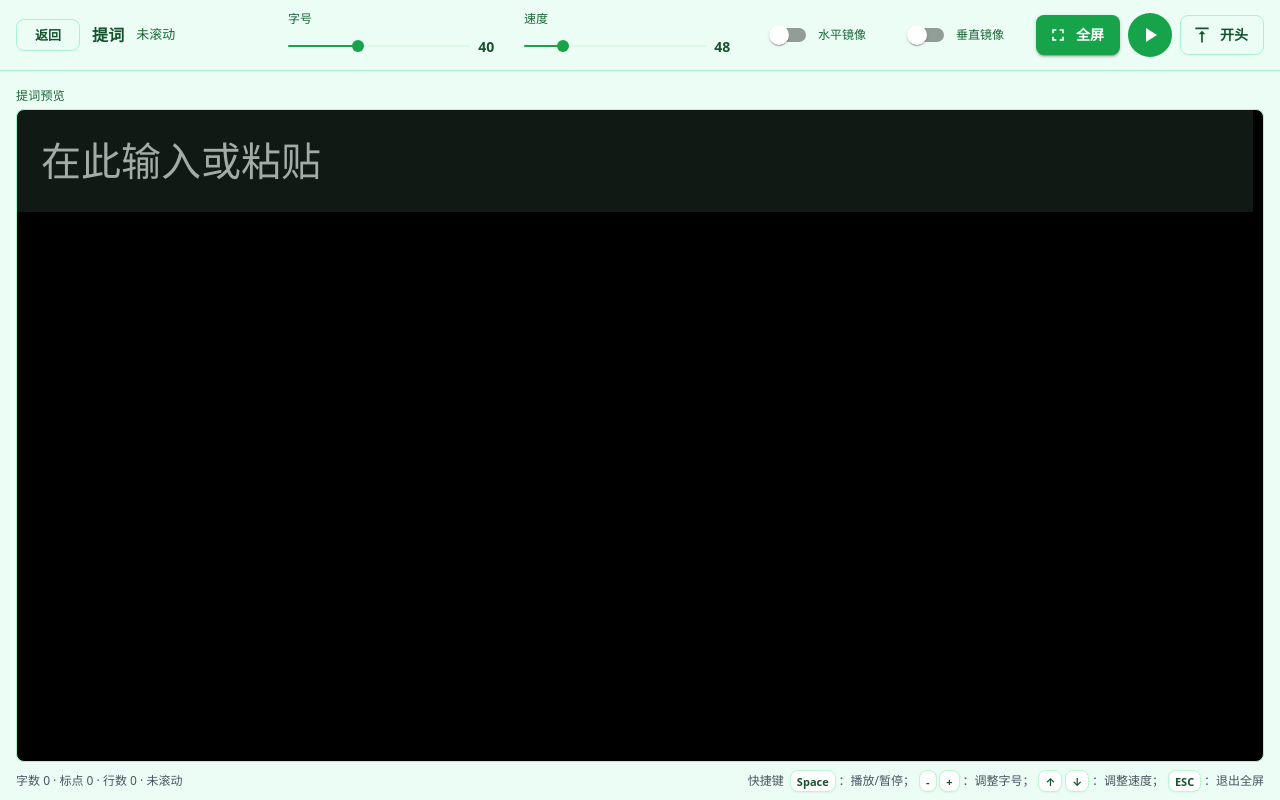
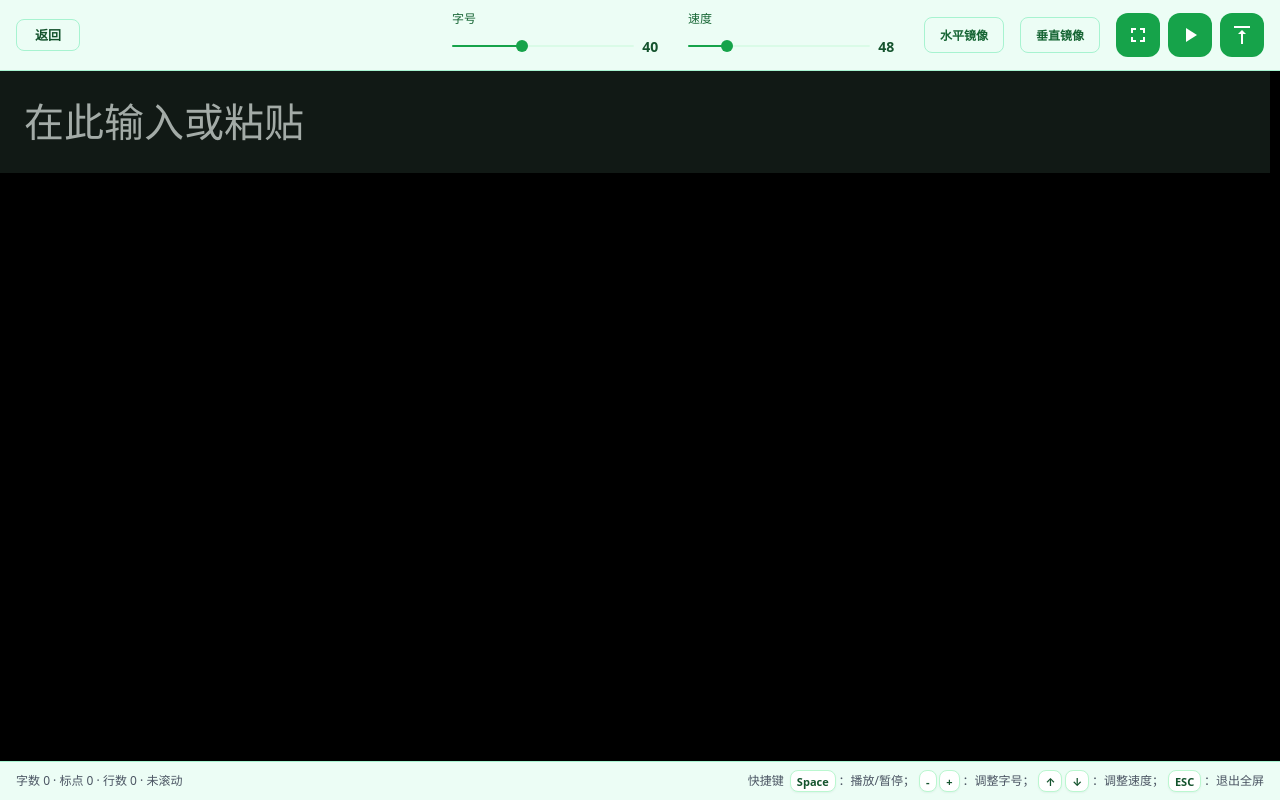
Before and after one commit to lawnpolitic45-jpg/teleprompter-app, a React (Vite) app: page / in a window 1280 px wide. Both pictures are taken after a click on the button "开始提词". Built offline with nearby package versions, Linux system fonts and the light colour scheme.

Commit message:
feat: implement fullscreen prompter overlay with auto-scroll hook and playback controls

```diff
--- a/src/components/FullscreenOverlay.tsx
+++ b/src/components/FullscreenOverlay.tsx
@@ -12,7 +12,7 @@ import { colors } from "../theme";
 import { PrompterContent } from "./PrompterContent";
 
 const DOCK_SHOW_ZONE = 120;
-const DOCK_HIDE_MS = 800;
+const DOCK_HIDE_MS = 2500;
 
 type Props = {
   open: boolean;
@@ -161,6 +161,14 @@ export function FullscreenOverlay({
 
       <Paper
         elevation={0}
+        onPointerEnter={() => {
+          if (hideTimer.current) clearTimeout(hideTimer.current);
+          setDockVisible(true);
+        }}
+        onPointerLeave={() => {
+          if (hideTimer.current) clearTimeout(hideTimer.current);
+          hideTimer.current = setTimeout(() => setDockVisible(false), DOCK_HIDE_MS);
+        }}
         sx={{
           position: "absolute",
           left: "50%",
@@ -185,7 +193,10 @@ export function FullscreenOverlay({
         <Stack direction="row" spacing={0.25} alignItems="center" flexWrap="wrap" useFlexGap justifyContent="center">
           <Tooltip title={playing ? "暂停 (Space)" : "继续 (Space)"}>
             <IconButton
-              onClick={onTogglePlay}
+              onClick={() => {
+                onTogglePlay();
+                onToast(!playing ? "继续进行" : "已暂停");
+              }}
               sx={{
                 color: colors.fullscreenText,
                 border: `1px solid ${playing ? "rgba(255,255,255,0.35)" : colors.primary}`,
--- a/src/hooks/useAutoScroll.ts
+++ b/src/hooks/useAutoScroll.ts
@@ -8,8 +8,8 @@ type Options = {
 };
 
 /**
- * 匀速自动滚动。程序写入 scrollTop 后短暂忽略 scroll 事件，区分手动滚动。
- * 市面常见包如 react-scroll 偏「锚点跳转」，提词器更适合本机 rAF 连续滚动。
+ * 匀速自动滚动。通过追踪虚拟 scrollTop 与 DOM scrollTop 的偏差，
+ * 能够完美过滤由于修改状态 (如播放按钮或速度) 引发 React 延迟导致的原生滚动误判。
  */
 export function useAutoScroll({
   scrollRef,
@@ -17,7 +17,7 @@ export function useAutoScroll({
   playing,
   onUserInterrupt,
 }: Options): void {
-  const ignoreScrollUntil = useRef(0);
+  const expectedScrollTop = useRef<number | null>(null);
   const lastTs = useRef<number | null>(null);
   const rafId = useRef(0);
 
@@ -26,18 +26,25 @@ export function useAutoScroll({
     if (!el) return;
 
     const onScroll = () => {
-      if (performance.now() < ignoreScrollUntil.current) return;
-      if (playing) onUserInterrupt();
+      if (!playing) return;
+      if (expectedScrollTop.current === null) return;
+
+      const diff = Math.abs(el.scrollTop - expectedScrollTop.current);
+      // Give 15px tolerance. A manual scroll (wheel, drag, touch) easily exceeds this.
+      // This absorbs browser subpixel rounding, layout resizing delays, and boundary clamping inaccuracies.
+      if (diff > 15) {
+        onUserInterrupt();
+      }
     };
 
     el.addEventListener("scroll", onScroll, { passive: true });
     return () => el.removeEventListener("scroll", onScroll);
   }, [scrollRef, playing, onUserInterrupt]);
 
-  /** useLayoutEffect：首帧即可拿到 ref，且与 flex 子项滚动区配合避免「点了不滚」 */
   useLayoutEffect(() => {
     if (!playing) {
       lastTs.current = null;
+      expectedScrollTop.current = null;
       cancelAnimationFrame(rafId.current);
       return;
     }
@@ -47,20 +54,26 @@ export function useAutoScroll({
 
     const tick = (ts: number) => {
       if (!playing) return;
-      if (lastTs.current === null) lastTs.current = ts;
+      if (lastTs.current === null) {
+        lastTs.current = ts;
+        expectedScrollTop.current = el.scrollTop;
+      }
       const dt = Math.min(0.05, (ts - lastTs.current) / 1000);
       lastTs.current = ts;
 
       const max = el.scrollHeight - el.clientHeight;
       if (max <= 0) {
-        ignoreScrollUntil.current = performance.now() + 32;
         rafId.current = requestAnimationFrame(tick);
         return;
       }
 
-      const next = Math.min(el.scrollTop + speedPps * dt, max);
-      ignoreScrollUntil.current = performance.now() + 32;
+      let currentVirtualTop = expectedScrollTop.current!;
+      let next = currentVirtualTop + speedPps * dt;
+      next = Math.min(next, max);
+
+      expectedScrollTop.current = next;
       el.scrollTop = next;
+
       rafId.current = requestAnimationFrame(tick);
     };
 
--- a/src/pages/PrompterPage.tsx
+++ b/src/pages/PrompterPage.tsx
@@ -227,10 +227,6 @@ export function PrompterPage({
           >
             返回
           </Button>
-          <Typography sx={{ fontSize: 16, fontWeight: 600, color: colors.title, letterSpacing: "0.01em" }}>
-            提词
-          </Typography>
-          <Typography sx={{ fontSize: 13, color: colors.iconMuted }}>{statusText}</Typography>
 
           <Box
             sx={{
@@ -285,47 +281,76 @@ export function PrompterPage({
               </Stack>
             </Box>
 
-            <FormControlLabel
-              sx={{ ml: 0 }}
-              control={
-                <Switch checked={mirrorH} onChange={(_, c) => onMirrorH(c)} sx={switchSx} />
+            <Button
+              variant={mirrorH ? "contained" : "outlined"}
+              onClick={() => onMirrorH(!mirrorH)}
+              sx={{
+                minWidth: 76,
+                height: 36,
+                fontSize: 12,
+                fontWeight: 600,
+                color: mirrorH ? "#fff" : colors.label,
+                bgcolor: mirrorH ? colors.primary : "transparent",
+                borderColor: mirrorH ? colors.primary : colors.border,
+                "&:hover": {
+                  bgcolor: mirrorH ? colors.primaryHover : "rgba(255, 255, 255, 0.05)",
+                  borderColor: mirrorH ? colors.primaryHover : colors.border,
                 }
-              label={
-                <Typography sx={{ fontSize: 12, fontWeight: 500, color: colors.label }}>水平镜像</Typography>
+              }}
+            >
+              水平镜像
+            </Button>
+            <Button
+              variant={mirrorV ? "contained" : "outlined"}
+              onClick={() => onMirrorV(!mirrorV)}
+              sx={{
+                minWidth: 76,
+                height: 36,
+                fontSize: 12,
+                fontWeight: 600,
+                color: mirrorV ? "#fff" : colors.label,
+                bgcolor: mirrorV ? colors.primary : "transparent",
+                borderColor: mirrorV ? colors.primary : colors.border,
+                "&:hover": {
+                  bgcolor: mirrorV ? colors.primaryHover : "rgba(255, 255, 255, 0.05)",
+                  borderColor: mirrorV ? colors.primaryHover : colors.border,
                 }
-            />
-            <FormControlLabel
-              sx={{ ml: 0 }}
-              control={
-                <Switch checked={mirrorV} onChange={(_, c) => onMirrorV(c)} sx={switchSx} />
-              }
-              label={
-                <Typography sx={{ fontSize: 12, fontWeight: 500, color: colors.label }}>垂直镜像</Typography>
-              }
-            />
+              }}
+            >
+              垂直镜像
+            </Button>
 
             <Stack direction="row" spacing={1} alignItems="center" flexWrap="wrap" useFlexGap>
-              <Button
-                variant="contained"
-                startIcon={<Fullscreen />}
+              <Tooltip title="全屏">
+                <IconButton
                   onClick={() => void openFullscreen()}
                   sx={{
-                  minWidth: 72,
-                  height: 40,
-                  fontWeight: 600,
+                    width: 44,
+                    height: 44,
                     bgcolor: colors.primary,
+                    color: "#fff",
+                    borderRadius: 1.5,
                     "&:hover": { bgcolor: colors.primaryHover },
                   }}
                 >
-                全屏
-              </Button>
-              <Tooltip title={fsOpen ? "全屏提词中" : playing ? "暂停" : "开始滚动"}>
+                  <Fullscreen />
+                </IconButton>
+              </Tooltip>
+              <Tooltip title={playing && !fsOpen ? "暂停" : "开始滚动"}>
                 <span>
                   <IconButton
-                    color="primary"
-                    onClick={() => {
-                      if (fsOpen) setPlayingFs((v) => !v);
-                      else setPlayingPreview((v) => !v);
+                    onClick={(e) => {
+                      e.preventDefault();
+                      e.stopPropagation();
+                      if (fsOpen) {
+                        setPlayingFs((v) => !v);
+                      } else {
+                        setPlayingPreview((v) => {
+                          const next = !v;
+                          queueMicrotask(() => toast.show(next ? "开始滚动" : "已暂停"));
+                          return next;
+                        });
+                      }
                     }}
                     disabled={fsOpen}
                     sx={{
@@ -333,6 +358,7 @@ export function PrompterPage({
                       height: 44,
                       bgcolor: colors.primary,
                       color: "#fff",
+                      borderRadius: 1.5,
                       "&:hover": { bgcolor: colors.primaryHover },
                       "&.Mui-disabled": { bgcolor: colors.track, color: colors.secondary },
                     }}
@@ -341,50 +367,34 @@ export function PrompterPage({
                   </IconButton>
                 </span>
               </Tooltip>
-              <Button
-                variant="outlined"
-                startIcon={<VerticalAlignTop />}
+              <Tooltip title="回到开头">
+                <IconButton
                   onClick={() => {
                     scrollToTopActive();
                     toast.show("已回到开头");
                   }}
                   sx={{
-                  minWidth: 72,
-                  height: 40,
-                  fontWeight: 600,
-                  borderColor: colors.border,
-                  color: colors.scriptText,
+                    width: 44,
+                    height: 44,
+                    bgcolor: colors.primary,
+                    color: "#fff",
+                    borderRadius: 1.5,
+                    "&:hover": { bgcolor: colors.primaryHover },
                   }}
                 >
-                开头
-              </Button>
+                  <VerticalAlignTop />
+                </IconButton>
+              </Tooltip>
             </Stack>
           </Box>
         </Box>
 
-        <Box sx={{ flex: 1, display: "flex", flexDirection: "column", minHeight: 0, px: { xs: 1.5, sm: 2 }, pb: 1 }}>
-          <Typography
-            sx={{
-              mt: 2,
-              mb: 0.5,
-              fontSize: 12,
-              fontWeight: 500,
-              letterSpacing: "0.02em",
-              color: colors.subtle,
-            }}
-          >
-            提词预览
-          </Typography>
-
+        <Box sx={{ flex: 1, display: "flex", flexDirection: "column", minHeight: 0, bgcolor: colors.black }}>
           <Box
             sx={{
               position: "relative",
               flex: 1,
               minHeight: 0,
-              bgcolor: colors.black,
-              border: `1px solid ${colors.border}`,
-              borderRadius: 1,
-              overflow: "hidden",
               display: "flex",
               flexDirection: "column",
             }}
@@ -415,7 +425,11 @@ export function PrompterPage({
             sx={{
               mt: "auto",
               pt: 1,
+              pb: 1,
+              px: { xs: 1.5, sm: 2 },
               minHeight: 28,
+              bgcolor: colors.pageBg,
+              borderTop: `1px solid ${colors.border}`,
               display: "flex",
               alignItems: "center",
               justifyContent: "space-between",
```
Lines whose indentation alone changed are shown as unchanged.
